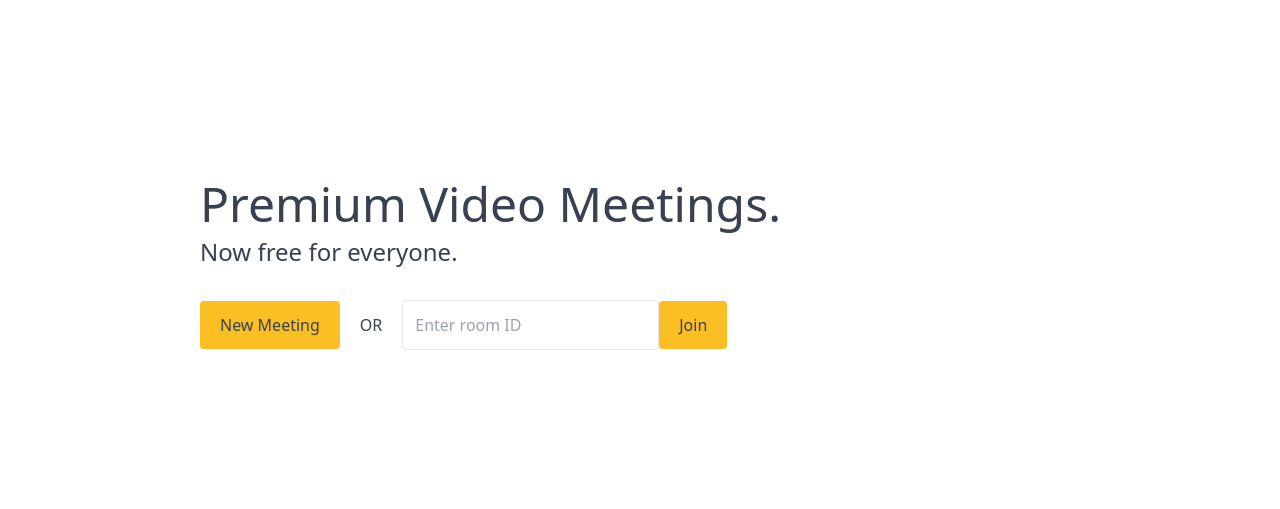
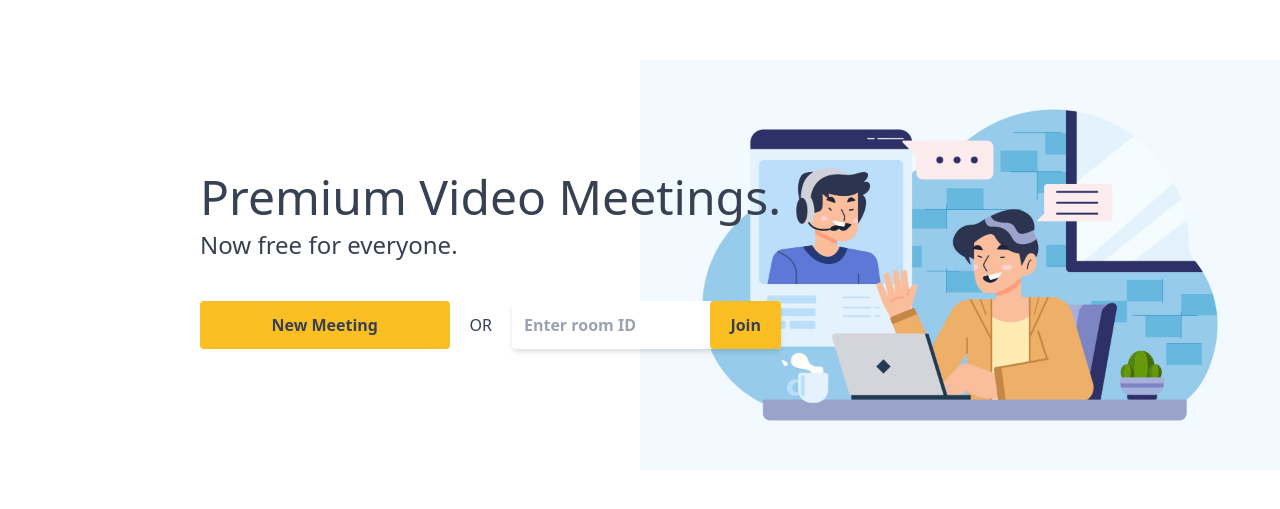
Before and after one commit to samithf/direct, a Next.js app: page / in a window 1280 px wide. Shown: the part 135-644 px from the top of the page. Built offline with nearby package versions, Linux system fonts and the light colour scheme.

Commit message:
ui changes

```diff
--- a/package.json
+++ b/package.json
@@ -16,8 +16,8 @@
     "socket.io-client": "^4.1.2"
   },
   "devDependencies": {
-    "autoprefixer": "^10.0.4",
-    "postcss": "^8.1.10",
-    "tailwindcss": "^2.1.1"
+    "autoprefixer": "^10.2.6",
+    "postcss": "^8.3.5",
+    "tailwindcss": "^2.2.4"
   }
 }
--- a/pages/_document.js
+++ b/pages/_document.js
@@ -9,8 +9,10 @@ class MyDocument extends Document {
   render() {
     return (
       <Html className="h-full">
-        <Head />
-        <body className="bg-white text-gray-700 h-full w-full">
+        <Head>
+          <title>Free Video Meetings</title>
+        </Head>
+        <body className="bg-white text-gray-700 h-full w-full bg-landing bg-bottom bg-130% bg-no-repeat lg:bg-50% lg:bg-right">
           <Main />
           <NextScript />
         </body>
--- a/pages/index.js
+++ b/pages/index.js
@@ -20,30 +20,31 @@ export default function Home() {
   }
 
   return (
-    <div className="w-3/4 mx-auto h-full flex items-center">
-      <div className="p-10 rounded">
+    <div className="w-full mx-auto h-full flex items-center md:w-3/4">
+      <div className="p-10 rounded relative bottom-28 md:bottom-0">
         <div className="mb-8">
           <h1 className="text-5xl mb-2">Premium Video Meetings.</h1>
           <h2 className="text-2xl">Now free for everyone.</h2>
         </div>
-        <div>
+        <div className="flex flex-col md:flex-row items-center">
           <button
             onClick={createCall}
             type="button"
-            className="bg-yellow-400 px-5 py-3 rounded hover:bg-yellow-300"
+            className="bg-yellow-400 px-5 py-3 rounded w-full hover:bg-yellow-300 md:w-1/2 font-semibold"
           >
             New Meeting
           </button>
-          <span className="inline-block px-5">OR</span>
+          <span className="inline-block p-5">OR</span>
+          <div className="relative w-full md:w-min">
             <input
               type="text"
               value={code}
               onChange={(e) => setCode(e.target.value)}
-            className="p-3 outline-none rounded border border-gray-200"
+              className="p-3 outline-none rounded shadow-md font-semibold"
               placeholder="Enter room ID"
             ></input>
             <button
-            className="bg-yellow-400 px-5 py-3 hover:bg-yellow-300 rounded"
+              className="bg-yellow-400 font-semibold px-5 py-3 hover:bg-yellow-300 rounded absolute right-0"
               onClick={submitCode}
             >
               Join
@@ -51,5 +52,6 @@ export default function Home() {
           </div>
         </div>
       </div>
+    </div>
   );
 }
--- a/tailwind.config.js
+++ b/tailwind.config.js
@@ -10,12 +10,14 @@ module.exports = {
     extend: {
       backgroundImage: (theme) => ({
         user: "url('/user.svg')",
+        landing: "url('/landing.jpg')",
       }),
       backgroundSize: {
         auto: "auto",
         cover: "cover",
         contain: "contain",
         "50%": "50%",
+        "130%": "130%",
         16: "4rem",
       },
     },
```
Also changed, not shown: public/landing.jpg (added), 1 other file (tests, documents, lock files or other folders). Lines whose indentation alone changed are shown as unchanged.
